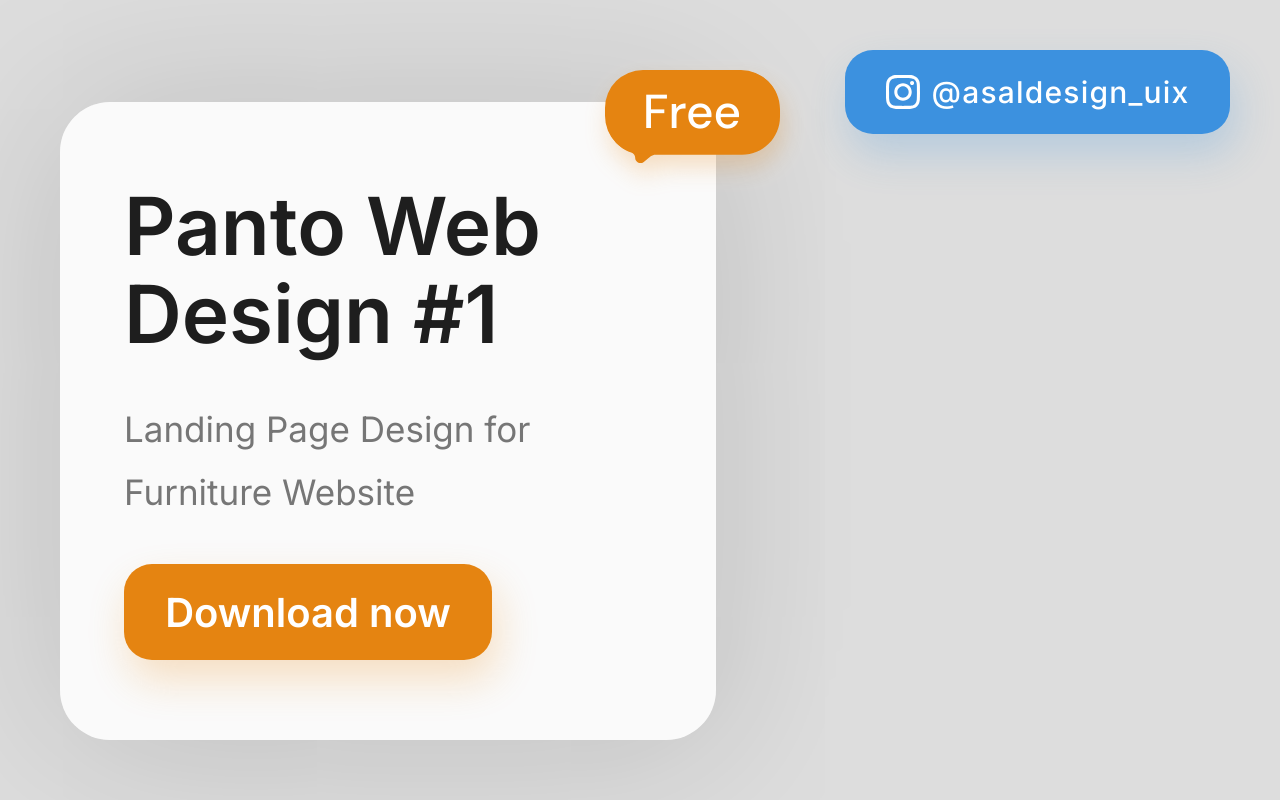
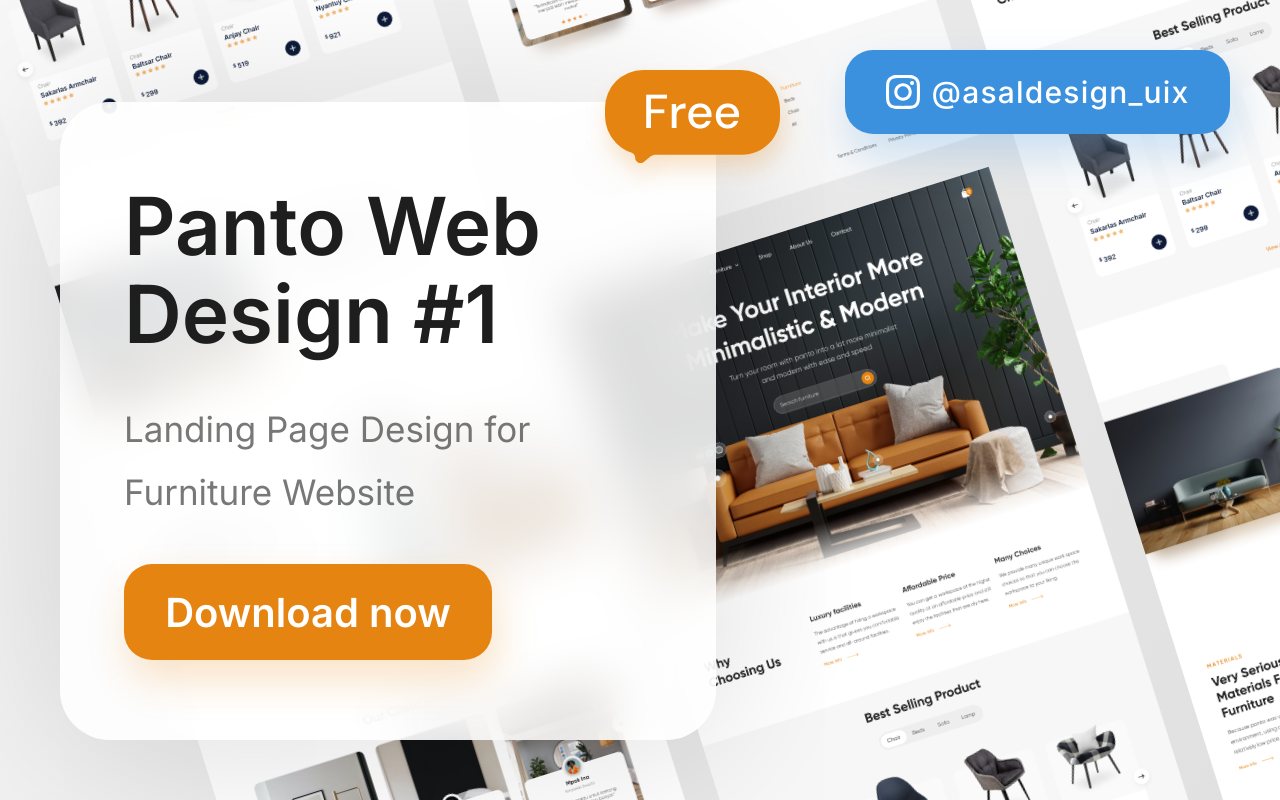
Before and after one commit to konstiv23/first-figma-page, a JavaScript app: page / in a window 1280 px wide. Built offline with nearby package versions, Linux system fonts and the light colour scheme; the HTML template or start-up script is replaced by a standard one.

Commit message:
Added background

```diff
--- a/src/App.css
+++ b/src/App.css
@@ -1,6 +1,10 @@
 .App {
-  background-color: #ddd;
   height: 100vh;
+  overflow: hidden;
+  background-color: #f5f5f5;
+  background: linear-gradient(109.8deg, #f5f5f5 0%, #e0e0e0 100%);
+  position: relative;
+  z-index: -1000;
 }
 
 .instagram-handle-container {
@@ -54,7 +58,7 @@
   background-color: white;
   background: rgba(255, 255, 255, 0.85);
   box-shadow: 0px 4px 168px rgba(0, 0, 0, 0.15);
-  backdrop-filter: blur(50px);
+  backdrop-filter: blur(25px);
   /* Note: backdrop-filter has minimal browser support */
 
   border-radius: 50px;
--- a/src/App.js
+++ b/src/App.js
@@ -1,6 +1,7 @@
 import "./App.css";
 import instagramIcon from "./instagramIcon.svg";
 import freeTooltip from "./freeTooltip.svg";
+import Background from "./Background";
 
 function App() {
   return (
@@ -30,6 +31,7 @@ function App() {
           </a>
         </div>
       </div>
+      <Background />
     </div>
   );
 }
--- /dev/null
+++ b/src/Background.css
@@ -0,0 +1,38 @@
+.background-container {
+  width: 100vw;
+  height: 100vh;
+  position: relative;
+  z-index: -100;
+  display: flex;
+  align-items: center;
+  justify-content: center;
+}
+
+.background {
+  width: 2960.255px;
+  height: 3936.557px;
+  display: flex;
+  gap: 33px;
+  transform: rotate(-17.5deg);
+  margin-left: 386px;
+  margin-top: 28px;
+}
+
+.column-1 {
+  margin-top: 769.34px;
+}
+
+.column-2 {
+  display: flex;
+  flex-direction: column;
+  gap: 33px;
+}
+
+.column-3 {
+  margin-top: 1214.463px;
+}
+
+.screenshot {
+  width: 447.24px;
+  height: 1746.09px;
+}
--- /dev/null
+++ b/src/Background.js
@@ -0,0 +1,27 @@
+import "./Background.css";
+import screenshot from "./screenshot.png";
+
+function Background() {
+  return (
+    <div className="background-container">
+      <section className="background">
+        <img
+          className="column-1 screenshot"
+          src={screenshot}
+          alt="Design sample"
+        />
+        <div className="column-2">
+          <img className="screenshot" src={screenshot} alt="Design sample" />
+          <img className="screenshot" src={screenshot} alt="Design sample" />
+        </div>
+        <img
+          className="column-3 screenshot"
+          src={screenshot}
+          alt="Design sample"
+        />
+      </section>
+    </div>
+  );
+}
+
+export default Background;
```
Also changed, not shown: src/screenshot.png (added).
